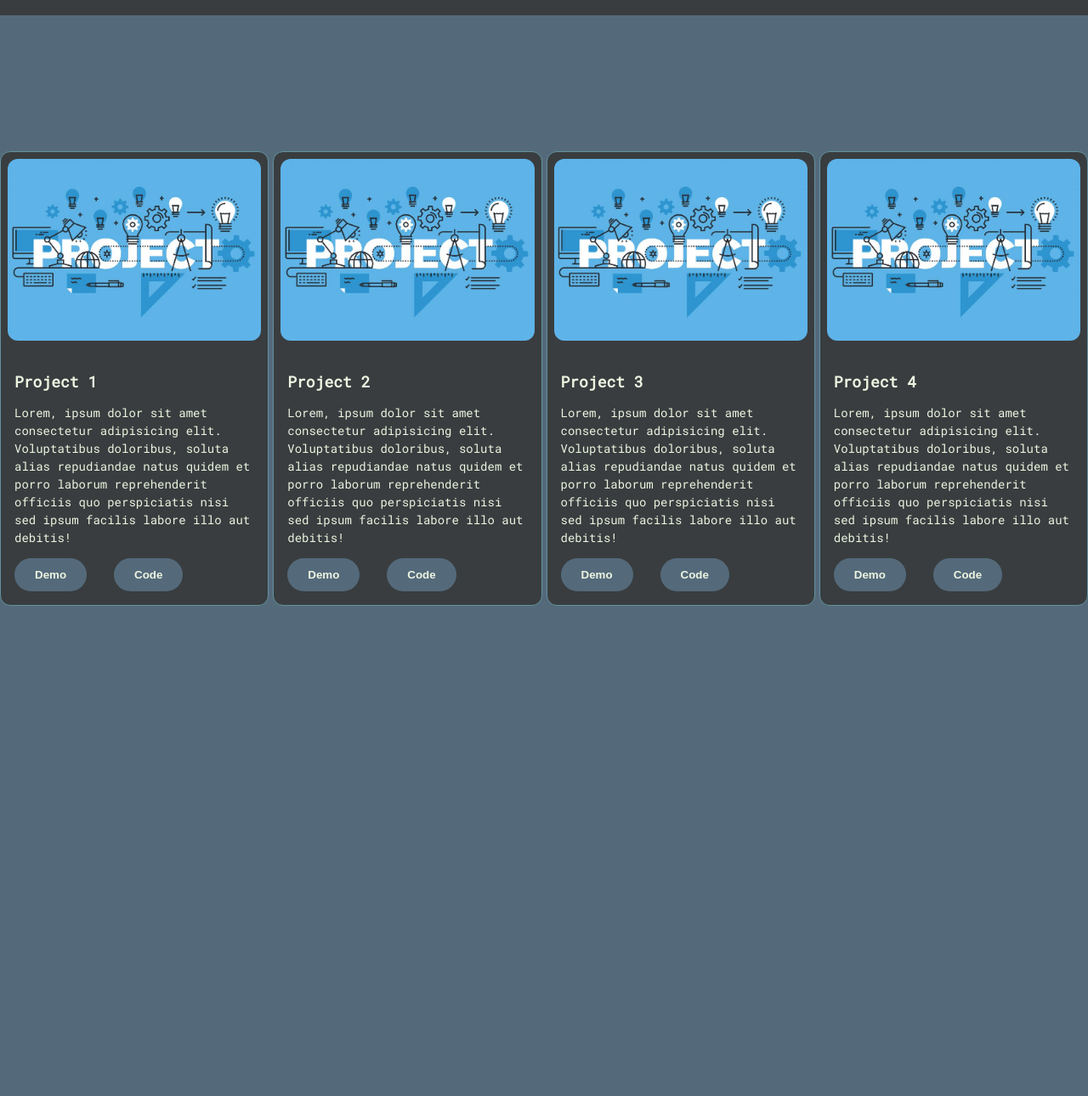
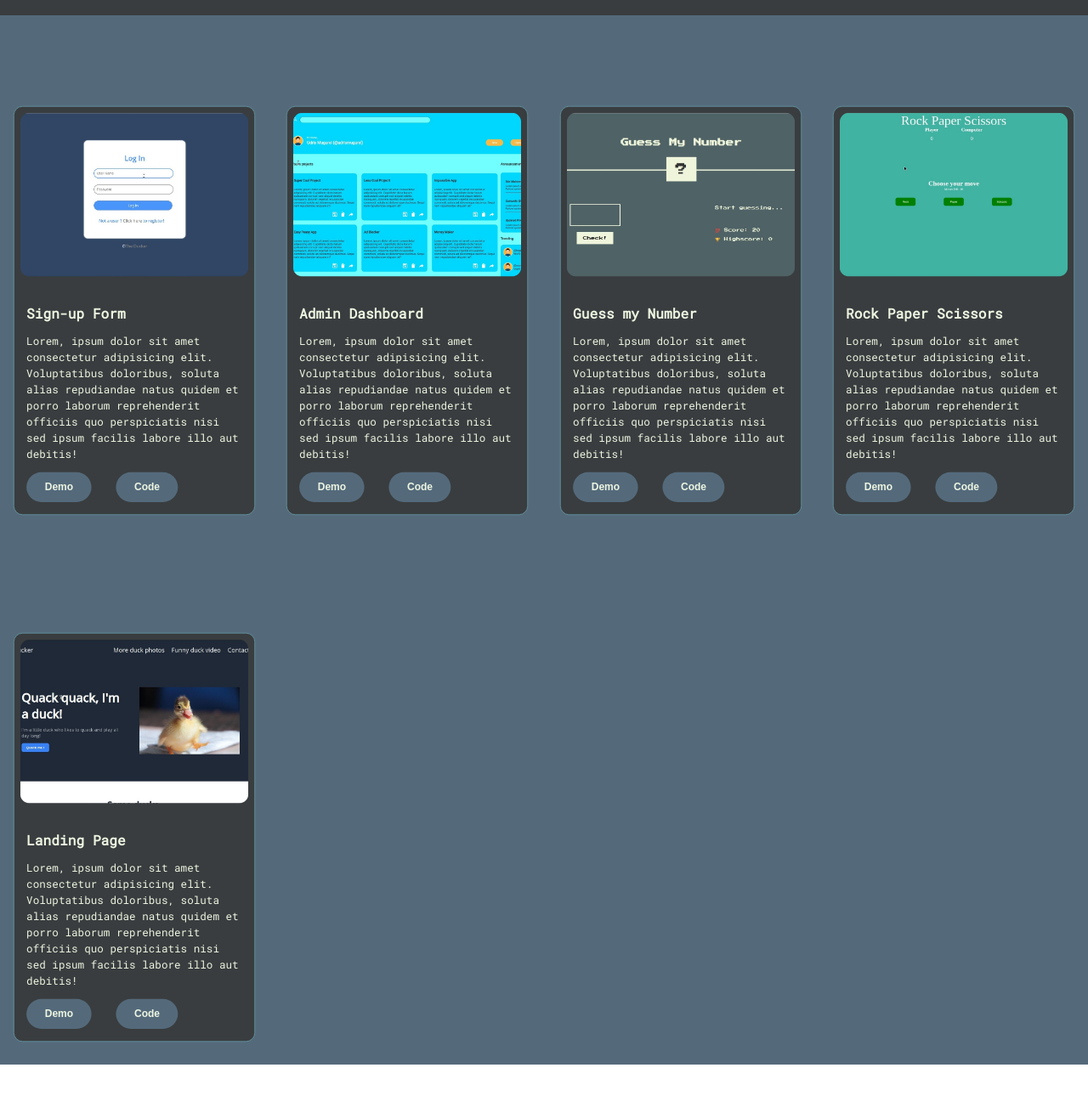
Before and after one commit to Mugurel03/personal-portfolio, a plain HTML site: page projects/projects.html in a window 1280 px wide. Shown: the part 71-1361 px from the top of the page at 85% size. After the commit the page ends 1324 px from the top, so only its background shows below. Drawn offline with Linux system fonts and the light colour scheme; a web font is replaced by a local one.

Commit message:
new update

```diff
--- a/projects/projects-style.css
+++ b/projects/projects-style.css
@@ -109,7 +109,7 @@ img {
 .card {
   max-width: 300px;
   margin: 0 auto;
-  margin-top: 20vh;
+  margin-top: 10vh;
   background-color: var(--navbar-color);
   border: 1px solid var(--active-color);
   padding: 8px;
@@ -165,12 +165,12 @@ figure {
 }
 
 .card {
-  -webkit-transform: scale(1);
-  transform: scale(1);
+  -webkit-transform: scale(0.9);
+  transform: scale(0.9);
   -webkit-transition: 0.3s ease-in-out;
   transition: 0.3s ease-in-out;
 }
 .card:hover {
-  -webkit-transform: scale(1.06);
-  transform: scale(1.06);
+  -webkit-transform: scale(1.02);
+  transform: scale(1.02);
 }
--- a/projects/projects.html
+++ b/projects/projects.html
@@ -21,8 +21,8 @@
             >
           </li>
           <li>
-            <a class="links" href="../index.html" data-replace="Home"
-              ><span>Home</span></a
+            <a class="links" href="/projects/projects.html" data-replace="Projects"
+              ><span>Projects</span></a
             >
           </li>
           <li>
@@ -40,10 +40,10 @@
 
       <div class="card">
         <div class="img-effect">
-          <figure><img src="../images/blank.jpg" alt="project 1" /></figure>
+          <figure><img src="../images/sign-up.jpg" alt="project 1" /></figure>
         </div>
         <div class="card-details">
-          <div class="name">Project 1</div>
+          <div class="name">Sign-up Form</div>
           <p>
             Lorem, ipsum dolor sit amet consectetur adipisicing elit.
             Voluptatibus doloribus, soluta alias repudiandae natus quidem et
@@ -51,8 +51,12 @@
             facilis labore illo aut debitis!
           </p>
           <div class="buttons-group">
-            <button class="demo">Demo</button>
-            <button class="code">Code</button>
+            <a href="https://mugurel03.github.io/sign-up-form/" target="_blank"
+              ><button class="demo">Demo</button></a
+            >
+            <a href="https://github.com/Mugurel03/sign-up-form" target="_blank"
+              ><button class="code">Code</button></a
+            >
           </div>
         </div>
       </div>
@@ -61,10 +65,12 @@
 
       <div class="card">
         <div class="img-effect">
-            <figure><img src="../images/blank.jpg" alt="project 2" /></figure>
-          </div>
+          <figure>
+            <img src="../images/admin-dashboardjpg.jpg" alt="project 2" />
+          </figure>
+        </div>
         <div class="card-details">
-          <div class="name">Project 2</div>
+          <div class="name">Admin Dashboard</div>
           <p>
             Lorem, ipsum dolor sit amet consectetur adipisicing elit.
             Voluptatibus doloribus, soluta alias repudiandae natus quidem et
@@ -72,8 +78,16 @@
             facilis labore illo aut debitis!
           </p>
           <div class="buttons-group">
-            <button class="demo">Demo</button>
-            <button class="code">Code</button>
+            <a
+              href="https://mugurel03.github.io/admin-dashboard/"
+              target="_blank"
+              ><button class="demo">Demo</button></a
+            >
+            <a
+              href="https://github.com/Mugurel03/admin-dashboard"
+              target="_blank"
+              ><button class="code">Code</button></a
+            >
           </div>
         </div>
       </div>
@@ -82,10 +96,12 @@
 
       <div class="card">
         <div class="img-effect">
-            <figure><img src="../images/blank.jpg" alt="project 3" /></figure>
-          </div>
+          <figure>
+            <img src="../images/guess-game.jpg" alt="project 3" />
+          </figure>
+        </div>
         <div class="card-details">
-          <div class="name">Project 3</div>
+          <div class="name">Guess my Number</div>
           <p>
             Lorem, ipsum dolor sit amet consectetur adipisicing elit.
             Voluptatibus doloribus, soluta alias repudiandae natus quidem et
@@ -93,8 +109,16 @@
             facilis labore illo aut debitis!
           </p>
           <div class="buttons-group">
-            <button class="demo">Demo</button>
-            <button class="code">Code</button>
+            <a
+              href="https://mugurel03.github.io/guess-my-number/"
+              target="_blank"
+              ><button class="demo">Demo</button></a
+            >
+            <a
+              href="https://github.com/Mugurel03/guess-my-number"
+              target="_blank"
+              ><button class="code">Code</button></a
+            >
           </div>
         </div>
       </div>
@@ -103,10 +127,12 @@
 
       <div class="card">
         <div class="img-effect">
-            <figure><img src="../images/blank.jpg" alt="project 4" /></figure>
-          </div>
+          <figure>
+            <img src="../images/rock-paper.jpg" alt="project 4" />
+          </figure>
+        </div>
         <div class="card-details">
-          <div class="name">Project 4</div>
+          <div class="name">Rock Paper Scissors</div>
           <p>
             Lorem, ipsum dolor sit amet consectetur adipisicing elit.
             Voluptatibus doloribus, soluta alias repudiandae natus quidem et
@@ -114,8 +140,40 @@
             facilis labore illo aut debitis!
           </p>
           <div class="buttons-group">
-            <button class="demo">Demo</button>
-            <button class="code">Code</button>
+            <a
+              href="https://mugurel03.github.io/rock-paper-scissors/"
+              target="_blank"
+              ><button class="demo">Demo</button></a
+            >
+            <a
+              href="https://github.com/Mugurel03/rock-paper-scissors"
+              target="_blank"
+              ><button class="code">Code</button></a
+            >
+          </div>
+        </div>
+      </div>
+      <!--####################################-->
+
+      <div class="card">
+        <div class="img-effect">
+          <figure><img src="../images/landing.jpg" alt="project 5" /></figure>
+        </div>
+        <div class="card-details">
+          <div class="name">Landing Page</div>
+          <p>
+            Lorem, ipsum dolor sit amet consectetur adipisicing elit.
+            Voluptatibus doloribus, soluta alias repudiandae natus quidem et
+            porro laborum reprehenderit officiis quo perspiciatis nisi sed ipsum
+            facilis labore illo aut debitis!
+          </p>
+          <div class="buttons-group">
+            <a href="https://mugurel03.github.io/landing-page/" target="_blank"
+              ><button class="demo">Demo</button></a
+            >
+            <a href="https://github.com/Mugurel03/landing-page" target="_blank"
+              ><button class="code">Code</button></a
+            >
           </div>
         </div>
       </div>
```
Also changed, not shown: about-me/about-me.html (+1 -1 lines), images/admin-dashboardjpg.jpg (added), images/guess-game.jpg (added), images/landing.jpg (added), images/rock-paper.jpg (added), images/sign-up.jpg (added).
